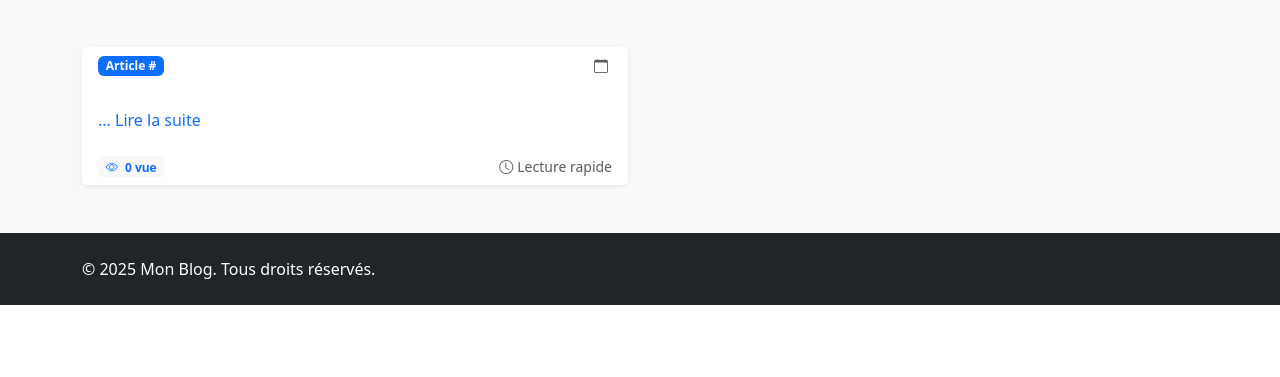
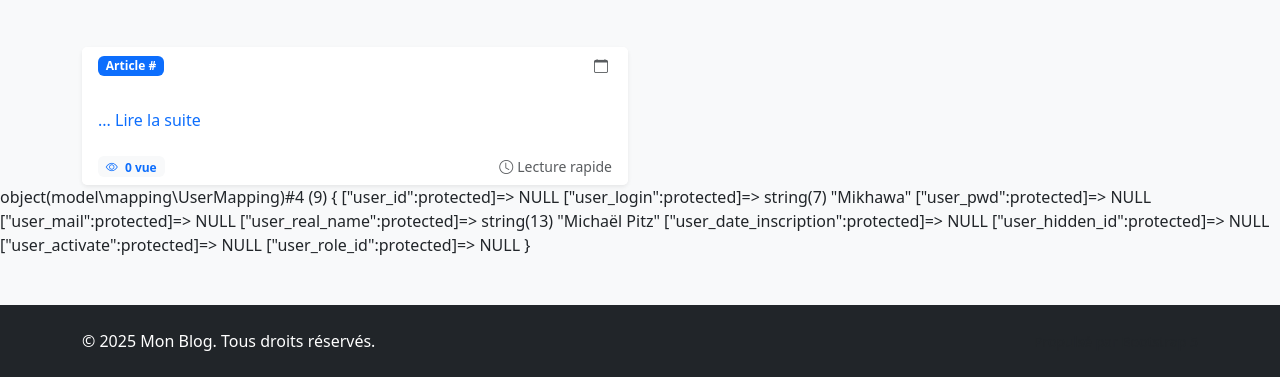
Before and after one commit to WebDevCF2m2025/blog-php-oo-mvc, a PHP site: page / in a window 1280 px wide. Shown: the part 771-1148 px from the top of the page. Before the commit the page ends 1076 px from the top, so only its background shows below. Run offline with PHP 8.4, Linux system fonts and the light colour scheme.

Commit message:
test first UserMapping

```diff
--- a/controller/routerController.php
+++ b/controller/routerController.php
@@ -1,5 +1,7 @@
 <?php
 // path: controller/routerController.php
+
+use model\Mapping\UserMapping;
 
 # Connexion PDO
 try {
@@ -15,8 +17,13 @@ try {
 } catch (Exception $e) {
     die($e->getMessage());
 }
-
+$user1 = new UserMapping([
+    'user_login' => "Mikhawa",
+    'user_real_name'=> "Michaël Pitz",
+]);
 
 include RACINE_PATH."/view/home.html.php";
 
+
+
 $connectPDO = null;
--- a/model/UserMapping.php
+++ b/model/mapping/UserMapping.php
@@ -1,7 +1,9 @@
 <?php
 
-namespace model;
+namespace model\mapping;
 
+
+use model\AbstractMapping;
 
 class UserMapping extends AbstractMapping
 {
--- a/view/home.html.php
+++ b/view/home.html.php
@@ -130,7 +130,9 @@
         </div>
 
 </div>
-
+<?php
+var_dump($user1);
+?>
 <!-- Footer -->
 <footer class="bg-dark text-white mt-5 py-4">
     <div class="container">
```
